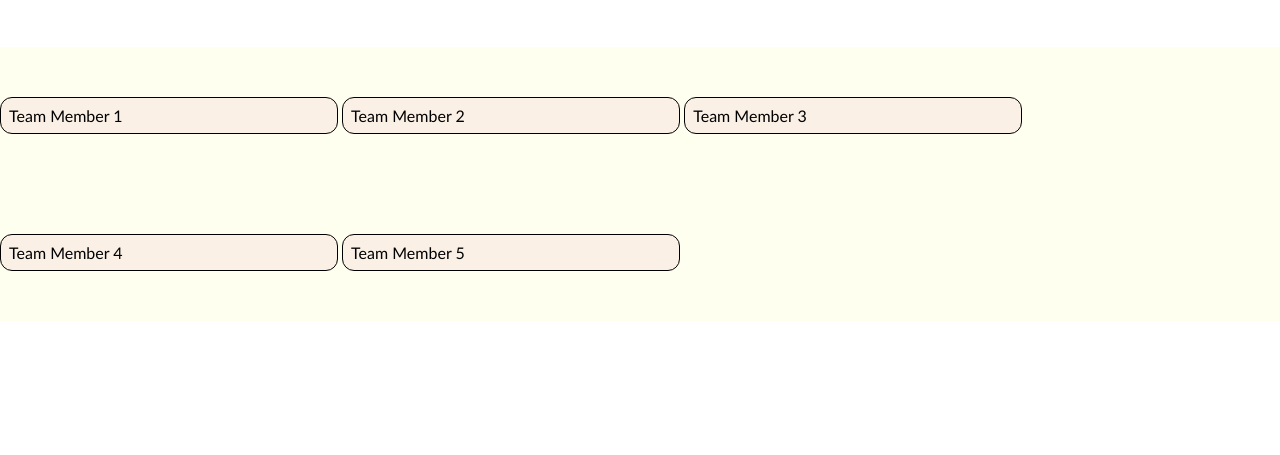
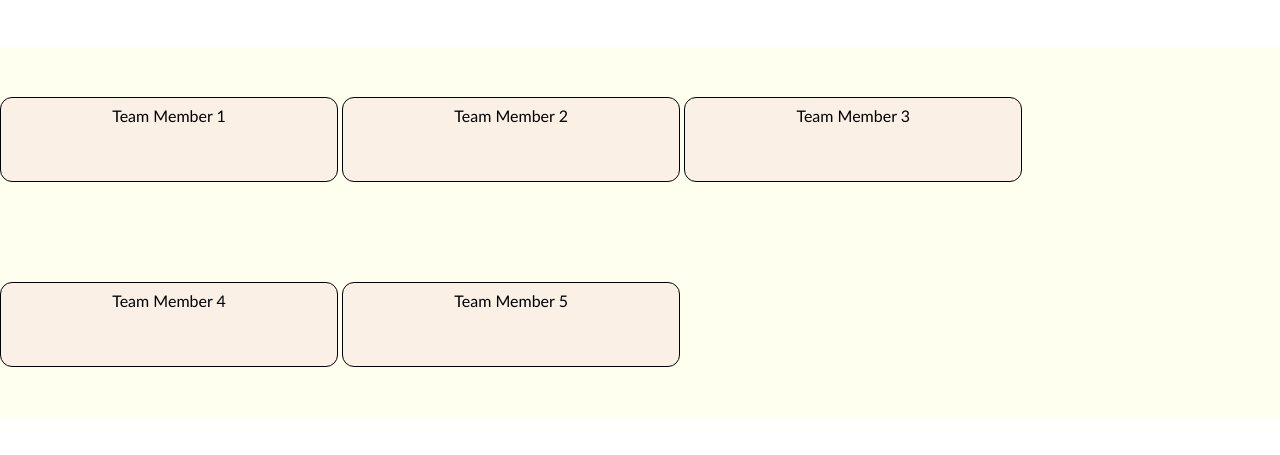
Before and after one commit to zeebigbadkitty/Team-Profile-Generator, a website: page src/index.html in a window 1280 px wide. Shown: the part 103-558 px from the top of the page. Drawn offline with Linux system fonts and the light colour scheme.

Commit message:
Added some list items and more styling.

```diff
--- a/src/index.html
+++ b/src/index.html
@@ -1,21 +1,44 @@
 <!DOCTYPE html>
 <html lang="en">
-<head>
-    <meta charset="UTF-8">
-    <meta http-equiv="X-UA-Compatible" content="IE=edge">
-    <meta name="viewport" content="width=device-width, initial-scale=1.0">
-    <link rel="stylesheet" href="/src/style.css">
+  <head>
+    <meta charset="UTF-8" />
+    <meta http-equiv="X-UA-Compatible" content="IE=edge" />
+    <meta name="viewport" content="width=device-width, initial-scale=1.0" />
+    <link rel="stylesheet" href="/src/style.css" />
     <title>My Team's Profile</title>
     <h1>My Team</h1>
     <div id="container">
-    <div class="card">Team Member 1</div>
-    <div class="card">Team Member 2</div>
-    <div class="card">Team Member 3</div>
-    <div class="card">Team Member 4</div>
-    <div class="card">Team Member 5</div>
+      <div class="card">
+        Team Member 1
+        <li class="details"></li>
+        <li class="details"></li>
+        <li class="details"></li>
+      </div>
+      <div class="card">
+        Team Member 2
+        <li class="details"></li>
+        <li class="details"></li>
+        <li class="details"></li>
+      </div>
+      <div class="card">
+        Team Member 3
+        <li class="details"></li>
+        <li class="details"></li>
+        <li class="details"></li>
+      </div>
+      <div class="card">
+        Team Member 4
+        <li class="details"></li>
+        <li class="details"></li>
+        <li class="details"></li>
+      </div>
+      <div class="card">
+        Team Member 5
+        <li class="details"></li>
+        <li class="details"></li>
+        <li class="details"></li>
+      </div>
     </div>
-</head>
-<body>
-
-</body>
+  </head>
+  <body></body>
 </html>
--- a/src/style.css
+++ b/src/style.css
@@ -9,8 +9,8 @@ h1 {
   margin-bottom: 50px;
   text-align: center;
 }
-#container{
-background-color:ivory;
+#container {
+  background-color: ivory;
 }
 .card {
   border: 1px solid #000000;
@@ -20,6 +20,14 @@ background-color:ivory;
   margin-top: 50px;
   margin-bottom: 50px;
   display: inline-grid;
+  text-align: center;
   align-items: center;
   width: 25%;
 }
+.details {
+  display: inline-grid;
+  text-align: center;
+  align-items: center;
+  list-style: none;
+  padding: 8px;
+}
```
